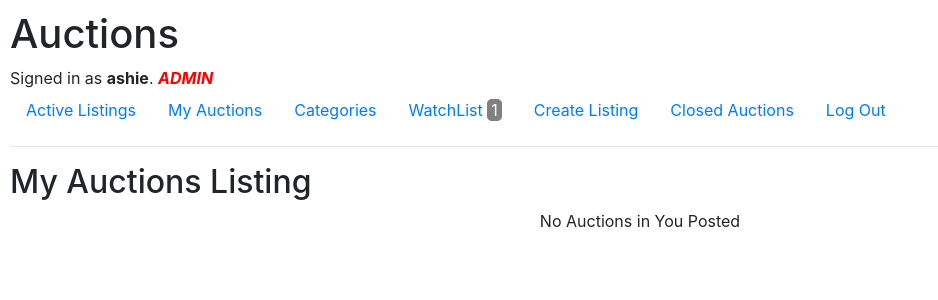
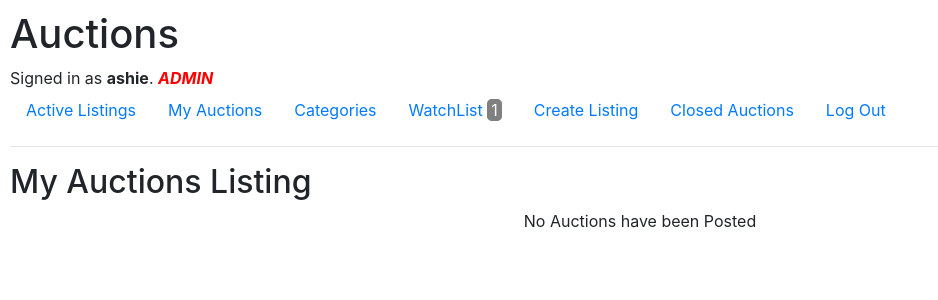
Before and after one commit to abedashi/e-commerce, a Django app: page /myAuctions in a window 1280 px wide. Shown: the top 300 px of the page, without its empty margins (0-938 px from the left). Run offline with Django 3.2, Linux system fonts and the light colour scheme; a user stored in the database is signed in; data comes from the database, SQL or seed files in the repository; some libraries are stand-ins or nearby versions.

Commit message:
word correction

```diff
--- a/commerce/auctions/templates/auctions/myAuctions.html
+++ b/commerce/auctions/templates/auctions/myAuctions.html
@@ -39,7 +39,7 @@
 
     {% if not myAuctions %}
         <div style="text-align: center;">
-            No Auctions in You Posted
+            No Auctions have been Posted
         </div>
     {% endif %}
     {% for listing in myAuctions %}
```
